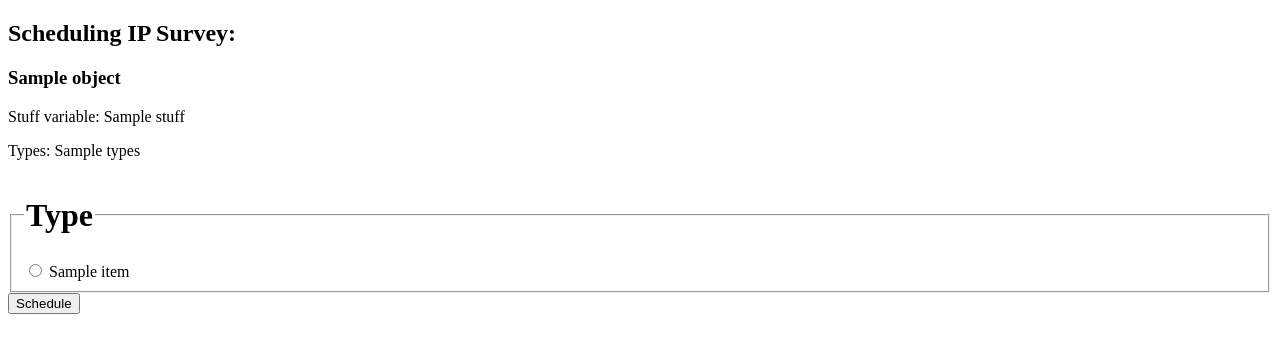
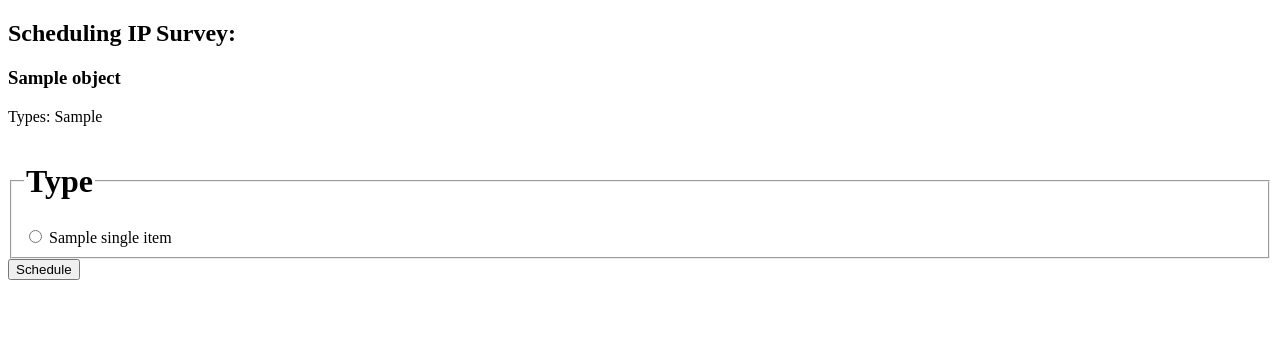
Before and after one commit to mtwheels870/django_nys_02, a Django app: template mycalendar/templates/schedsurv_create.html in a window 1280 px wide. Shown: the top 353 px of the page. Run offline with Django 4.2, Linux system fonts and the light colour scheme; the template is opened without the code that fills it: most values are stand-ins (such as "Sample title", 1, 10 or a date in 2020).

Commit message:
Going to break

```diff
--- a/mycalendar/templates/schedsurv_create.html
+++ b/mycalendar/templates/schedsurv_create.html
@@ -7,17 +7,16 @@
   <body>
     <h2>Scheduling IP Survey: </h2>
     <h3>{{ object }}</h3>
-    <p>Stuff variable: {{ stuff }} </p>
-    <p>Types: {{ types }} </p>
+    <p>Types: {{ sched_types }} </p>
     <!-- use of app_name = nys below, csrf = cross site request forgeries -->
     <form action="{% url 'app_centralny:approve_ping' object.id %}" method="post">
         {% csrf_token %}
         <fieldset>
             <legend><h1>Type</h1></legend>
             {% if error_message %}<p><strong>{{ error_message }}</strong></p>{% endif %}
-            {% for item in object.types %}
-                <input type="radio" name="type" id="item{{ forloop.counter }}" value="{{ choice.id }}">
-                <label for="types{{ forloop.counter }}">{{ item.name }}</label><br>
+            {% for single_item in sched_types %}
+                <input type="radio" name="sched_type" id="single_item{{ forloop.counter }}" value="{{ sched_types.id }}">
+                <label for="types{{ forloop.counter }}">{{ single_item.name }}</label><br>
             {% endfor %}
         </fieldset>
         <input type="submit" value="Schedule">
```
Also changed, not shown: mycalendar/views.py (+2 -5 lines).
